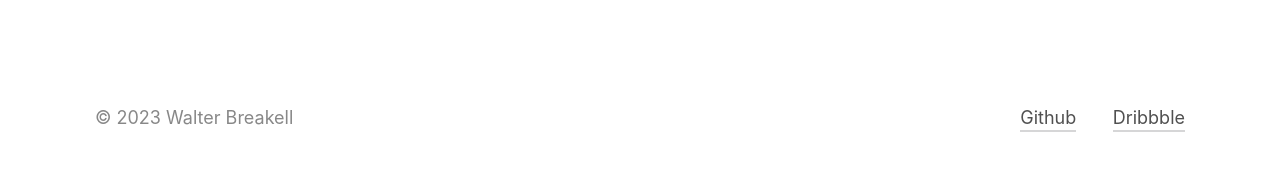
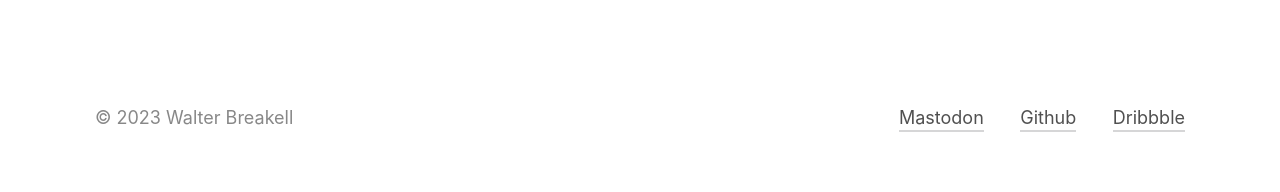
Before and after one commit to wbreakell/wbreakell.github.io, a Jekyll site: the page built from blog.html, in a window 1280 px wide. Shown: the part 1510-1702 px from the top of the page. Built offline with Jekyll 4.4.1, drawn with Linux system fonts in a browser that asks for light colours.

Commit message:
Check for existence of mastodon username before displaying link

```diff
--- a/_includes/footer.html
+++ b/_includes/footer.html
@@ -3,7 +3,7 @@
     &copy; {{ site.time | date: "%Y" }} {{ site.author | escape }}
   </small>
   <ul class="c-footer__list">
-    {% if site.twitter_username %}
+    {% if site.mastodon_username %}
     <li class="c-footer__item">
       <a class="c-footer__link" rel="me" href="https://mastodon.social/@{{ site.mastodon_username }}">Mastodon</a>
     </li>
```
